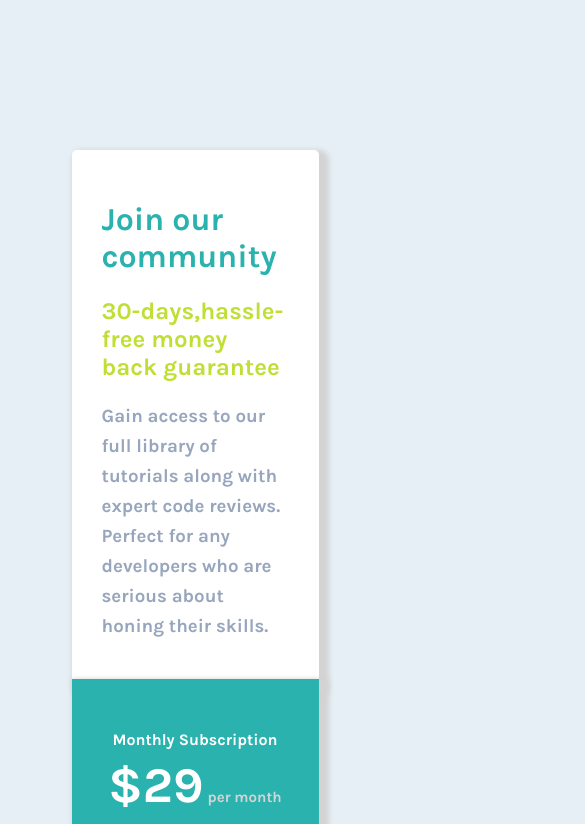
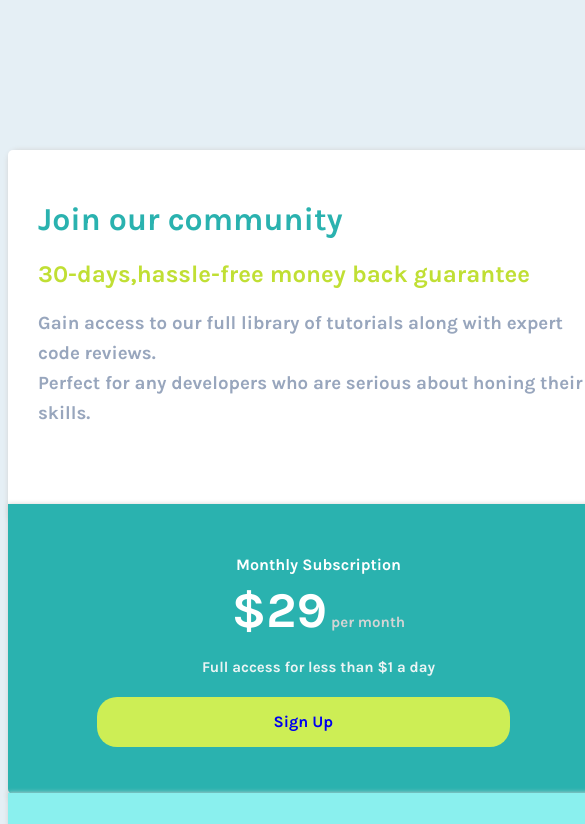
Before and after one commit to hesham931/single-price, a plain HTML site: page index.html in a window 390 px wide. Shown: the top 824 px of the page, 585 px wide, since content can reach past the window. Drawn offline with Linux system fonts and the light colour scheme.

Commit message:
Update style.css

```diff
--- a/style.css
+++ b/style.css
@@ -88,7 +88,8 @@ h3.why_us{
 @media screen and (max-width:980px)
 {
     .element{
-        margin-top:150px
+        margin-top:150px;
+        width:150%;
     }
     .right{
         width:100%;
```
